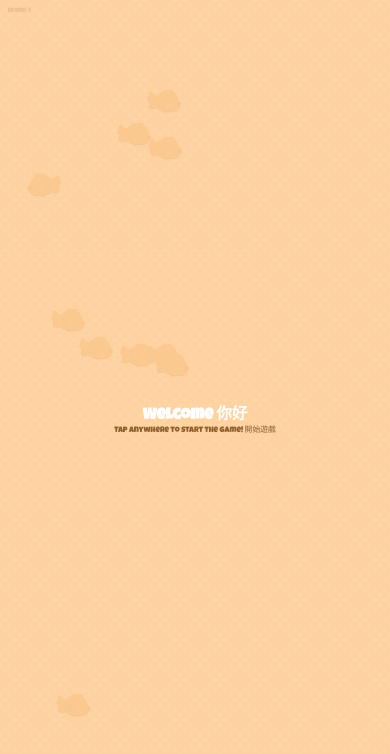
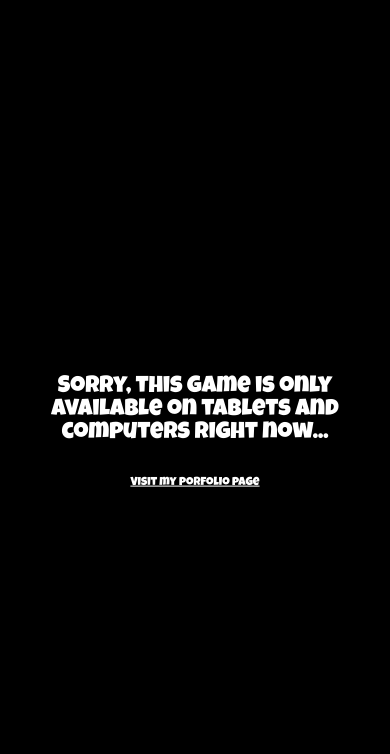
Before and after one commit to jessicach4n/TapGameForSeniors, a plain HTML site: page index.html in a window 390 px wide. Drawn offline with Linux system fonts and the light colour scheme.

Commit message:
adding cellphone warning screen

```diff
--- a/index.html
+++ b/index.html
@@ -12,6 +12,14 @@
     <link href="https://fonts.googleapis.com/css2?family=Luckiest+Guy&display=swap" rel="stylesheet">
 </head>
 <body>
+    <div class="cellphone">
+        <div>
+            <p>Sorry, this game is only available on tablets and computers right now...</p>
+            <a href="http://jessicachan.graphics">Visit my porfolio page</a>
+        </div>
+    </div>
+
+    <div class="game-container">
         <div class="instruction" id="instruction">
             <div>
                 <h1>Welcome 你好</h1>
@@ -21,6 +29,8 @@
         <div class="score">Score: <span id="score">0</span></div>
         <div class="game" id="game"></div>
         <div class="claw" id="claw"></div>
+    </div>
+
 
 </body>
 </html>
--- a/styles.css
+++ b/styles.css
@@ -1,3 +1,7 @@
+.game-container {
+    display: block;
+}
+
 body {
     background-image: url('images/background.jpg');
     background-color: rgb(255, 210, 161);
@@ -18,7 +22,7 @@ body {
     background-color: rgba(255, 210, 161, 0.868);
     width: 100vw;
     height: 100vh;
-    z-index: 100;
+    z-index: 1;
     color: white;
     text-align: center;
 }
@@ -77,6 +81,43 @@ body {
     background-position: center;
 }
 
+.cellphone {
+    display: none;
+    z-index: 2;
+    position: fixed;
+    top: 0;
+    left: 0;
+    width: 100%;
+    height: 100%;
+    background-color: black;
+}
+
+.cellphone div {
+    font-size: 6vw;
+    color: white;
+    text-align: center;
+    position: fixed;
+    width: 80%;
+    top: 50%;
+    left: 50%;
+    transform: translate(-50%, -50%);
+}
+
+.cellphone div a {
+    color: white;
+    font-size: 3vw;
+
+}
+
+@media screen and (max-width: 600px) {
+    .game-container {
+        display: none;
+    }
+    .cellphone {
+        display: block;
+    }
+  }
+
 @keyframes fadein {
     from {
         opacity: 0;
```
Lines whose indentation alone changed are shown as unchanged.
